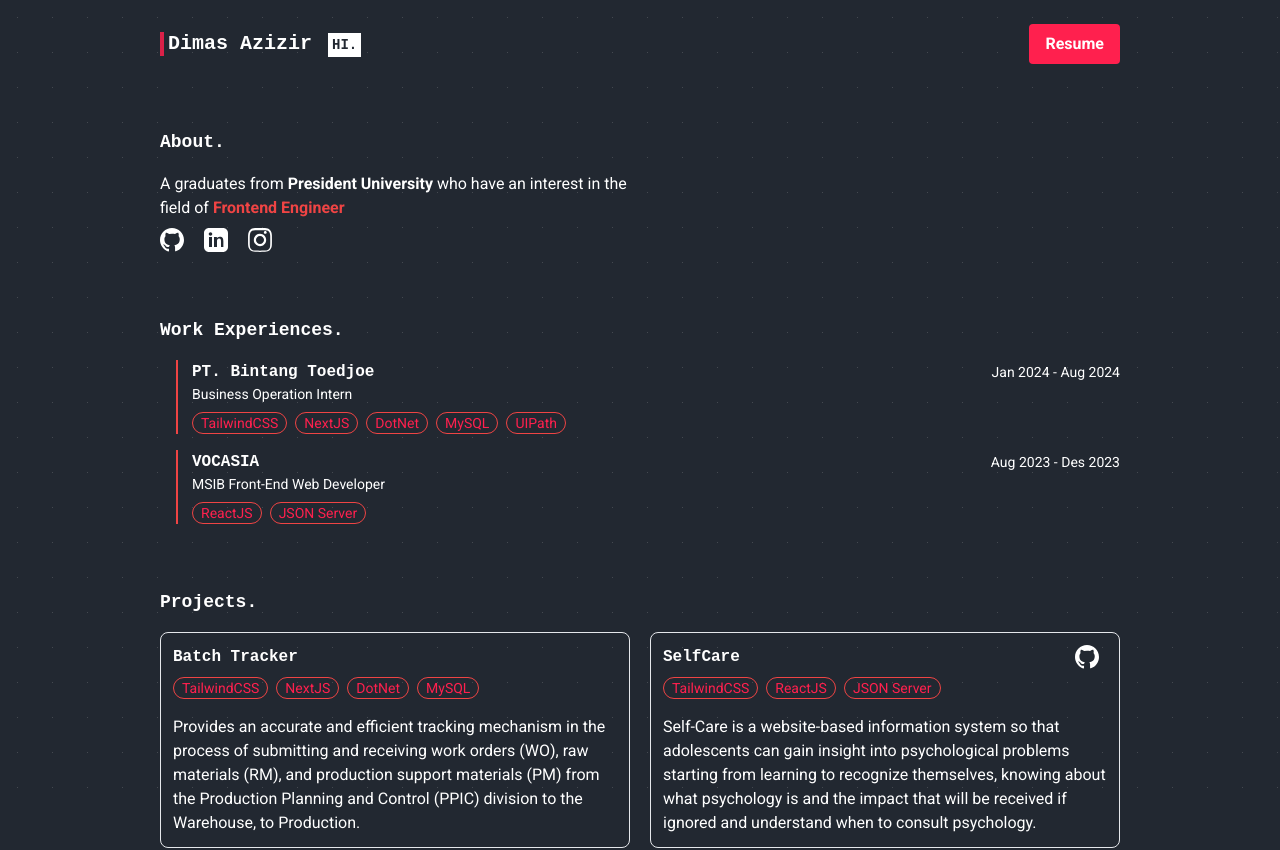
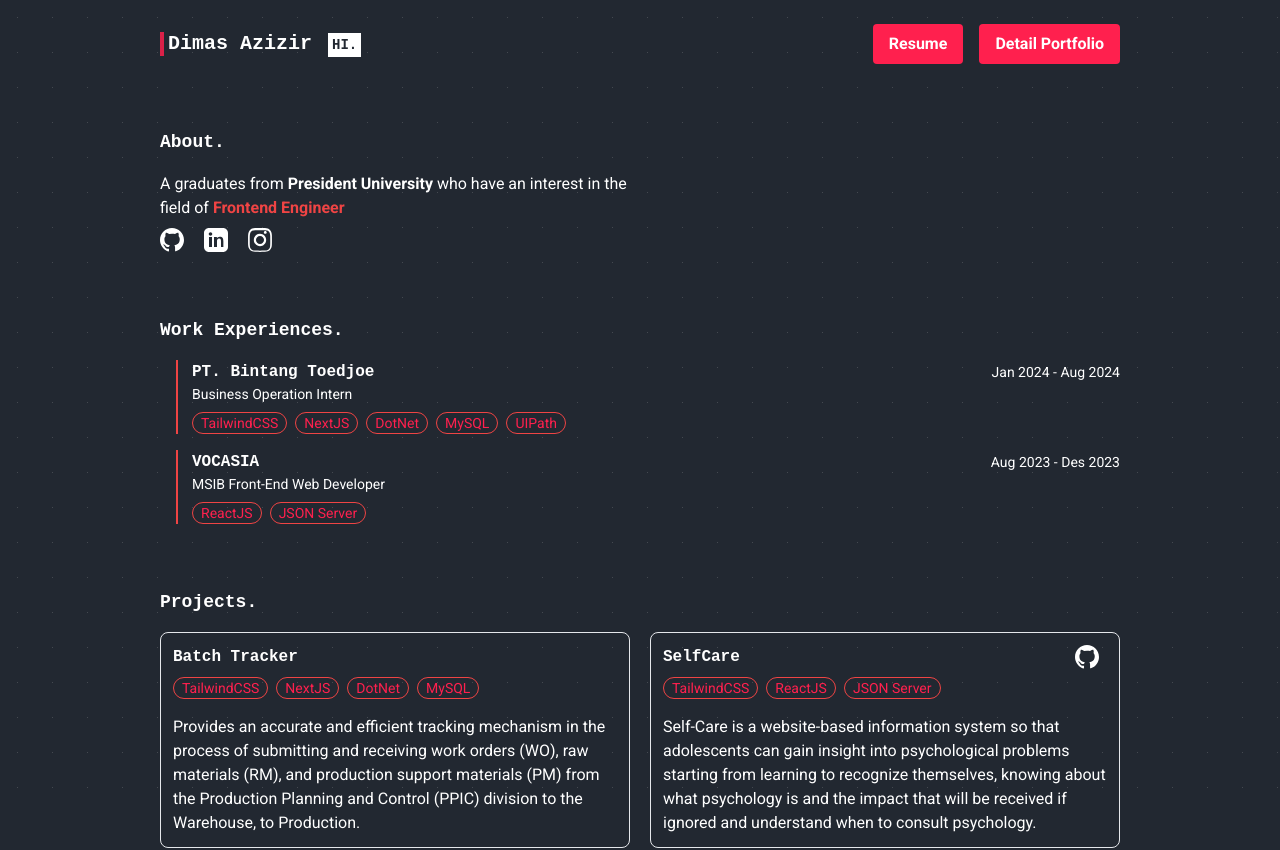
Before and after one commit to dmzazz/portfolio, a Next.js app: page / in a window 1280 px wide. Shown: the top 850 px of the page. Built offline with nearby package versions, Linux system fonts and the light colour scheme.

Commit message:
menambahkan detail portfolio

```diff
--- a/app/page.jsx
+++ b/app/page.jsx
@@ -14,9 +14,14 @@ export default function Home() {
                 Dimas Azizir <span className="bg-white text-main text-sm uppercase p-1 ml-1">hi.</span>
               </h2>
             </div>
-            <Link href="https://drive.google.com/file/d/1crw4-xNk9-j0uGo_qzrpKTr11yAvbZ8r/view?usp=sharing" target="_blank">
-              <button className="bg-background-second hover:bg-[#a0153e] hover:skew-y-3 text-white font-bold py-2 px-4 rounded duration-300">Resume</button>
-            </Link>
+            <div className="flex gap-4">
+              <Link href="https://drive.google.com/file/d/1crw4-xNk9-j0uGo_qzrpKTr11yAvbZ8r/view?usp=sharing" target="_blank">
+                <button className="bg-background-second hover:bg-[#a0153e] hover:skew-y-3 text-white font-bold py-2 px-4 rounded duration-300">Resume</button>
+              </Link>
+              <Link href="https://drive.google.com/file/d/1KZ7BEtVz7MGqxLTDDtR1DvTXwbqy4829/view?usp=sharing" target="_blank">
+                <button className="bg-background-second hover:bg-[#a0153e] hover:skew-y-3 text-white font-bold py-2 px-4 rounded duration-300">Detail Portfolio</button>
+              </Link>
+            </div>
           </div>
         </section>
 
```
